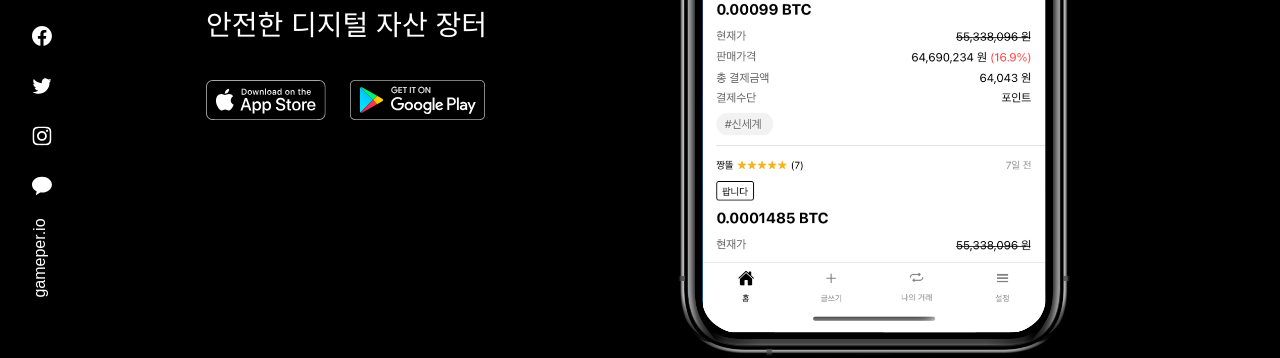
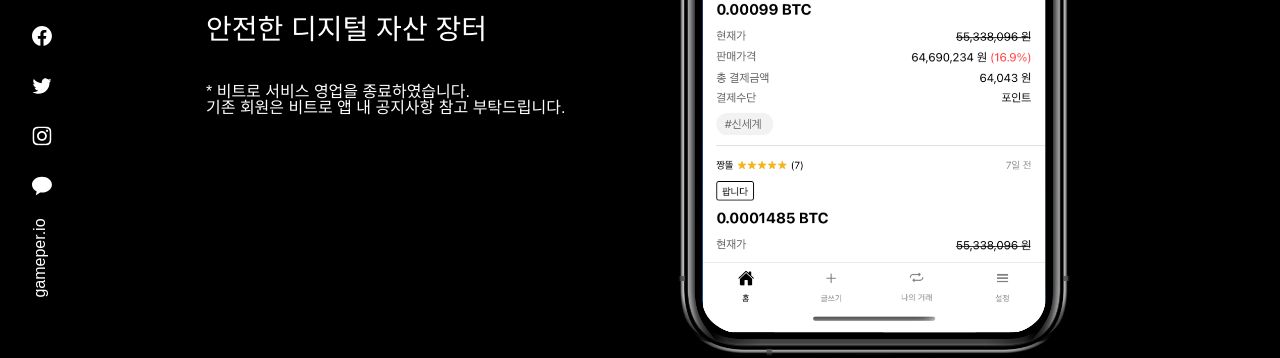
Before and after one commit to Gameper/bitro-ir, a website: page index.html in a window 1280 px wide. Shown: the part 472-830 px from the top of the page. Drawn offline with Linux system fonts and the light colour scheme; a web font is replaced by a local one.

Commit message:
update end notic

```diff
--- a/index.html
+++ b/index.html
@@ -117,12 +117,15 @@
       <section class="left">
         <img src="./app/images/bitro-logo.svg" alt="" class="bitro-logo" />
         <h2>안전한 디지털 자산 장터</h2>
+        <p>* 비트로 서비스 영업을 종료하였습니다.</p>
+        <p>기존 회원은 비트로 앱 내 공지사항 참고 부탁드립니다.</p>
+        <a href="https://www.notion.so/4770199c681948dab13a6f62d8b77f6b"></a>
         <div class="app-link">
-          <a href="https://apps.apple.com/app/id1530718814" class="ios"></a>
+          <!-- <a href="https://apps.apple.com/app/id1530718814" class="ios"></a>
           <a
             href="https://play.google.com/store/apps/details?id=com.bitro2"
             class="android"
-          ></a>
+          ></a> -->
         </div>
       </section>
       <section><img src="./app/images/bitro-app-img.png" alt="" /></section>
```
